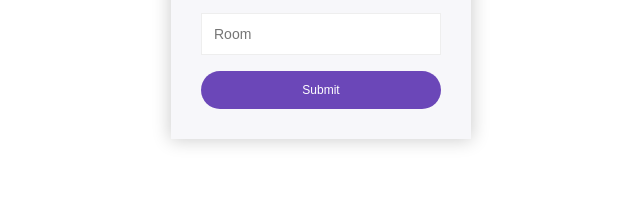
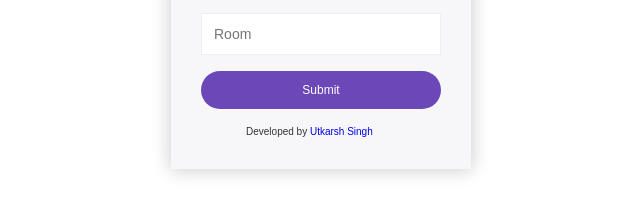
Before and after one commit to utkarsh6799/Chatty, a website: page public/index.html in a window 1280 px wide. Shown: the part 442-656 px from the top of the page, without its empty margins (341-981 px from the left). Drawn offline with Linux system fonts and the light colour scheme.

Commit message:
final changes

```diff
--- a/public/css/styles.css
+++ b/public/css/styles.css
@@ -209,6 +209,13 @@ button:disabled {
 
     transition: all 0.2s ease-out;
 }
+.developer{
+    margin:16px 10px 0 45px;
+    font-size: 10px;
+}
+.developer a{
+    text-decoration: none;
+}
 
 
 @media (max-width:360px){
@@ -316,6 +323,11 @@ button:disabled {
     .compose{
         padding: 16px;
     }
+    .developer{
+        padding-top: 20px;
+        margin:16px 10px 0 80px;
+        font-size: 10px;
+    }
 }
 
 @media (max-width:375px){
--- a/public/index.html
+++ b/public/index.html
@@ -21,6 +21,7 @@
                     <!-- <label>Room</label> -->
                     <input type="text" name="room" placeholder="Room" required>
                     <button class="login">Submit</button>
+                    <p class="developer">Developed by <a target="_blank" href="https://www.linkedin.com/in/utkarsh6799">Utkarsh Singh</a></p>
                 </form>
             </div>
         </div>
```
